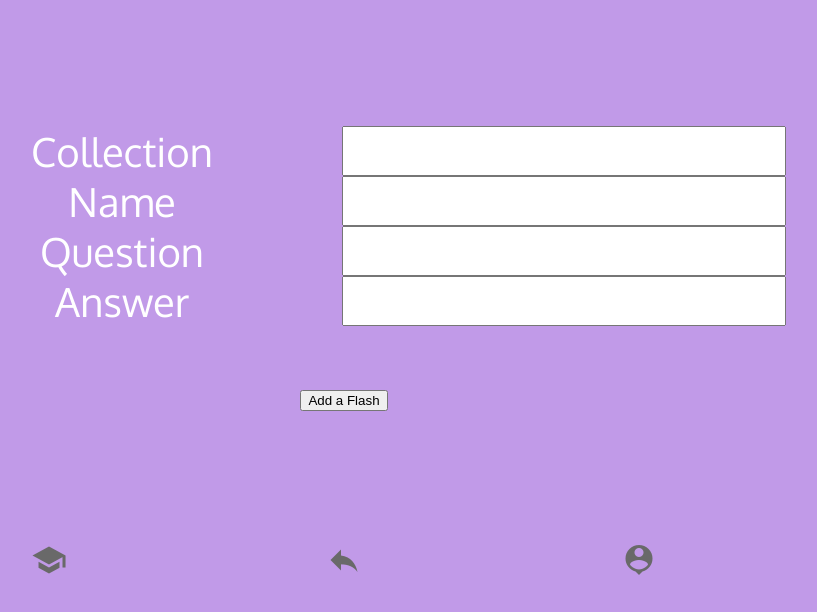
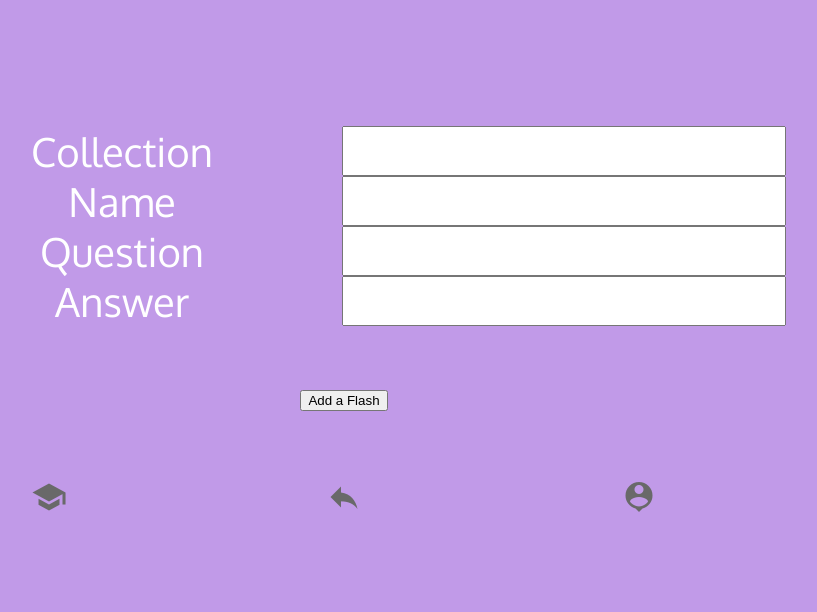
Before and after one commit to jkyletreman/flash_web_app, a React (Create React App) app: page /create in a window 1280 px wide. Shown: the top 612 px of the page, without its empty margins (296-1113 px from the left). Built offline with nearby package versions, Linux system fonts and the light colour scheme; a web font is replaced by a local one.

Commit message:
Add NavBar to each page

```diff
--- a/src/components/js/Create.js
+++ b/src/components/js/Create.js
@@ -66,7 +66,7 @@ export default class Create extends React.Component {
 
           <input style={grid.button} type='submit' value='Add a Flash' />
 
-          <NavBar colors={this.props.colors} grid={this.props.grid} combineStyleObjects={this.props.combineStyleObjects}/>
+          <NavBar colors={this.props.colors} combineStyleObjects={this.props.combineStyleObjects}/>
       </React.Fragment>)
   }
 }
--- a/src/components/js/NavBar.js
+++ b/src/components/js/NavBar.js
@@ -37,7 +37,7 @@ export default class NavBar extends Component {
   render() {
     return (<MuiThemeProvider>
       <React.Fragment>
-        <div style={this.props.combineStyleObjects(grid.IconContainer, {paddingTop: '10%'})}>
+        <div style={this.props.combineStyleObjects(grid.IconContainer, {paddingTop: '5%'})}>
           <Icon colors={this.props.colors} text={'school'} grid={grid.IconLeft}/>
           <Icon colors={this.props.colors} text={'reply'} grid={grid.IconCenter} onClick={this.handleClick}/>
           <Icon colors={this.props.colors} text={'person_pin'} grid={grid.IconRight}/>
--- a/src/components/js/Test.js
+++ b/src/components/js/Test.js
@@ -1,6 +1,8 @@
 import React from 'react'
 import Rectangle from './Rectangle'
 import MuiThemeProvider from 'material-ui/styles/MuiThemeProvider';
+import NavBar from './NavBar'
+
 
 
 const grid = {
@@ -73,6 +75,7 @@ export default class Test extends React.Component {
           grid={grid.answer2}
           text={'Choice #2'}/>
       </div>
+      <NavBar colors={this.props.colors} combineStyleObjects={this.props.combineStyleObjects}/>
     </React.Fragment>
   </MuiThemeProvider>)
   }
--- a/src/components/js/Train.js
+++ b/src/components/js/Train.js
@@ -1,5 +1,7 @@
 import React from 'react'
 import Rectangle from './Rectangle'
+import NavBar from './NavBar'
+
 
 // positioning to pass each rendered component
 const grid = {
@@ -80,6 +82,7 @@ export default class Train extends React.Component {
           style={this.props.colors.blue}
           text={'Answer!'}
         />
+        <NavBar colors={this.props.colors} combineStyleObjects={this.props.combineStyleObjects}/>
       </div>
     )
   }
```
